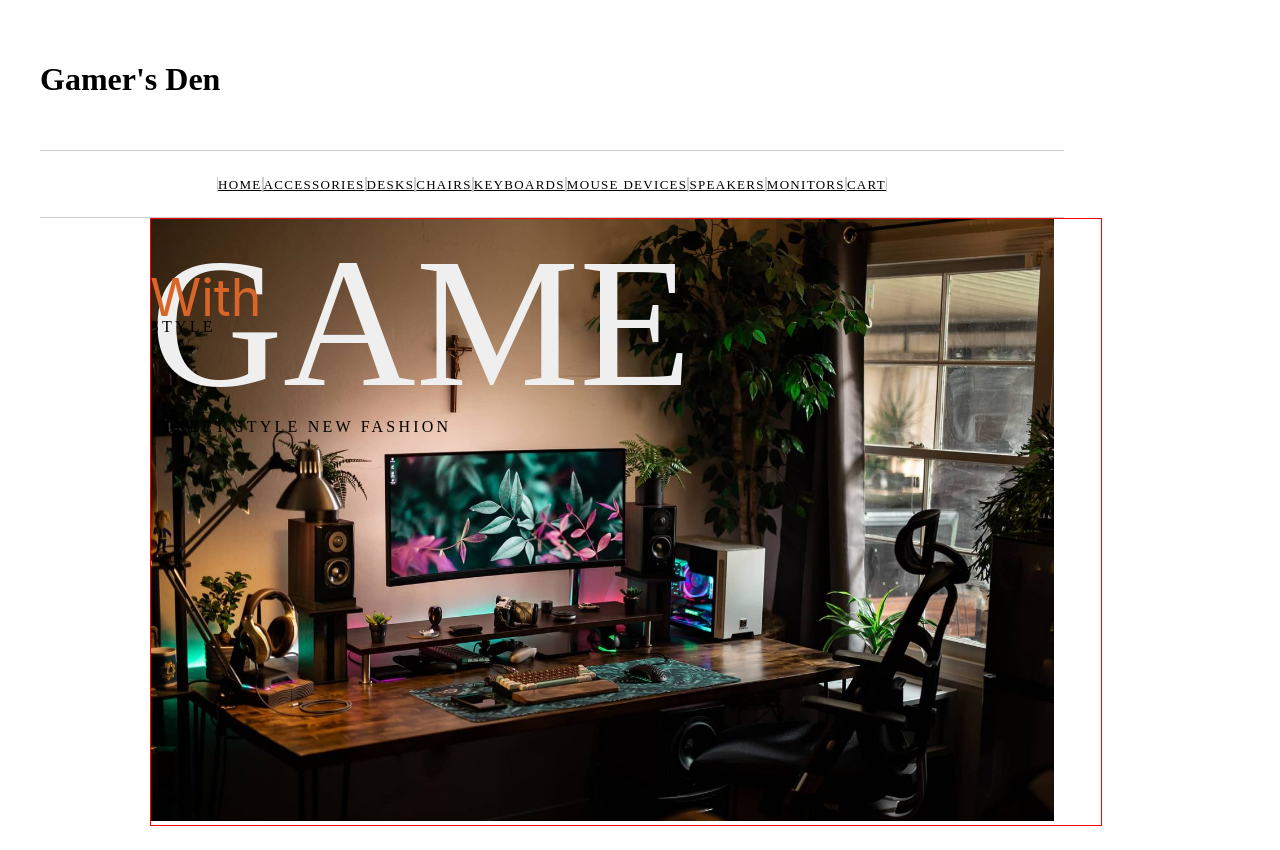
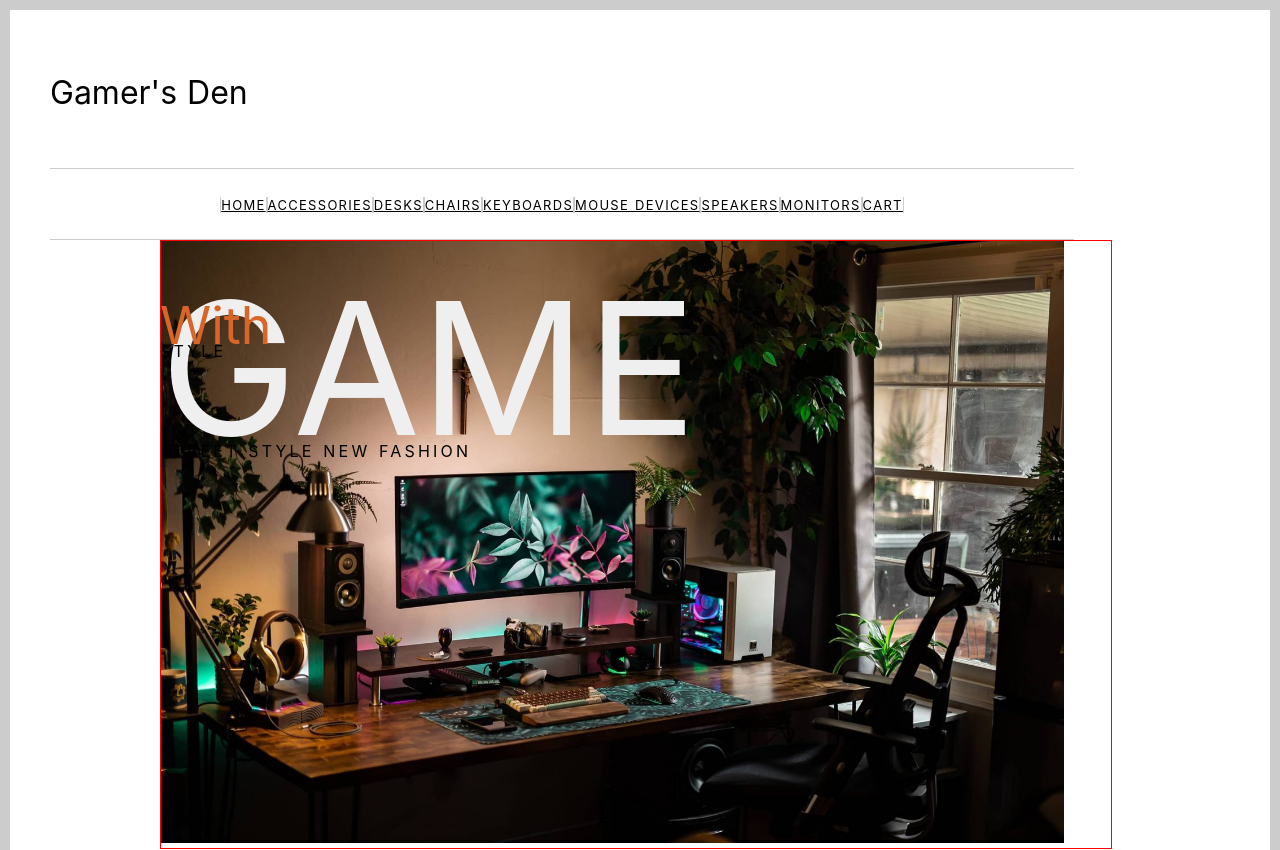
Before and after one commit to lunaf-github/Gaming-Equipment-ecommerce, a Nuxt app: page / in a window 1280 px wide. Shown: the top 850 px of the page. Built offline with nearby package versions, Linux system fonts and the light colour scheme.

Commit message:
add global css

```diff
--- a/assets/main.scss
+++ b/assets/main.scss
@@ -1,3 +1,21 @@
 body {
 
+  border: 10px solid #ccc;
+  min-height: 100vh;
+  font-family: "Montserrat", -apple-system, BlinkMacSystemFont, "Segoe UI",
+  Roboto, "Helvetica Neue", Arial, sans-serif;
+  font-size: 16px;
+  line-height: 1.4;
+  word-spacing: 1px;
+  -ms-text-size-adjust: 100%;
+  box-sizing: border-box;
+
 }
+
+h1,
+h2,
+h3 {
+ font-family: "PT Serif", -apple-system, BlinkMacSystemFont, "Segoe UI", Roboto,
+ "Helvetica Neue", Arial, sans-serif;
+ font-weight: normal;
+}
```
